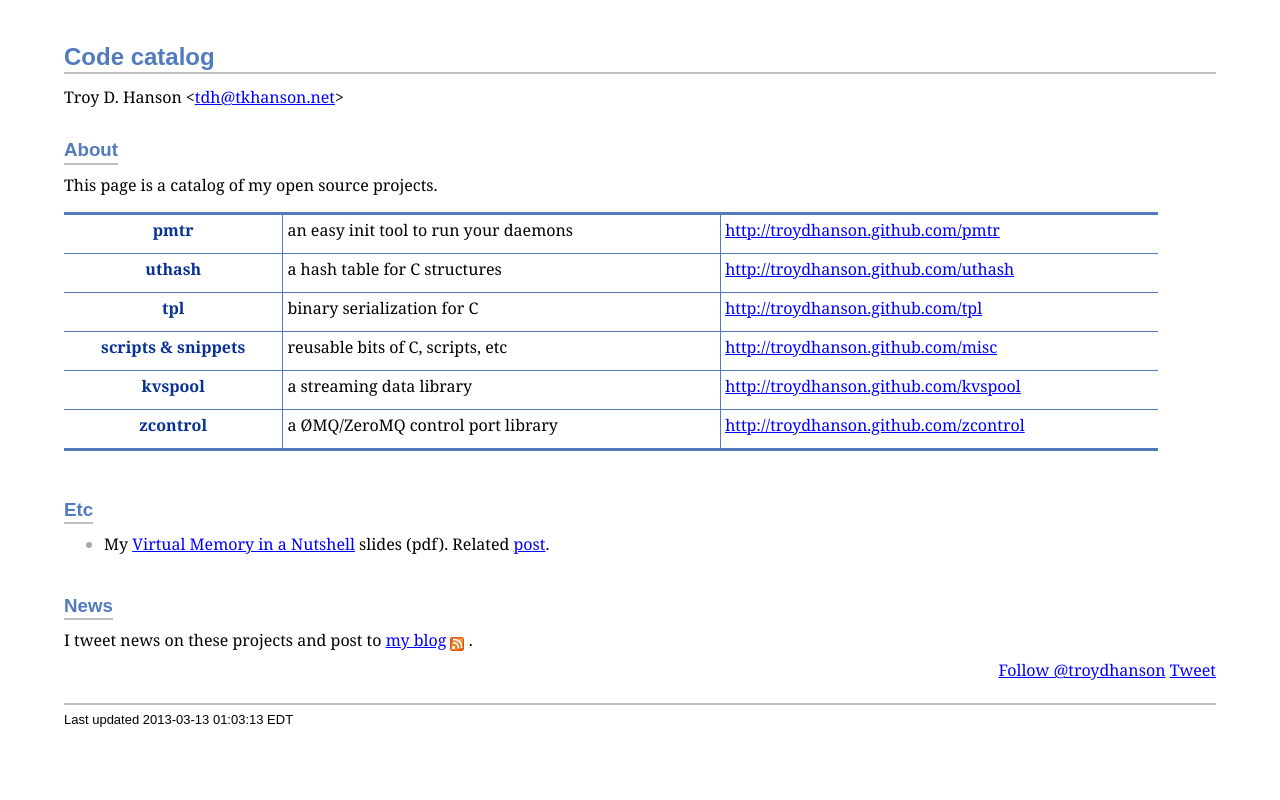
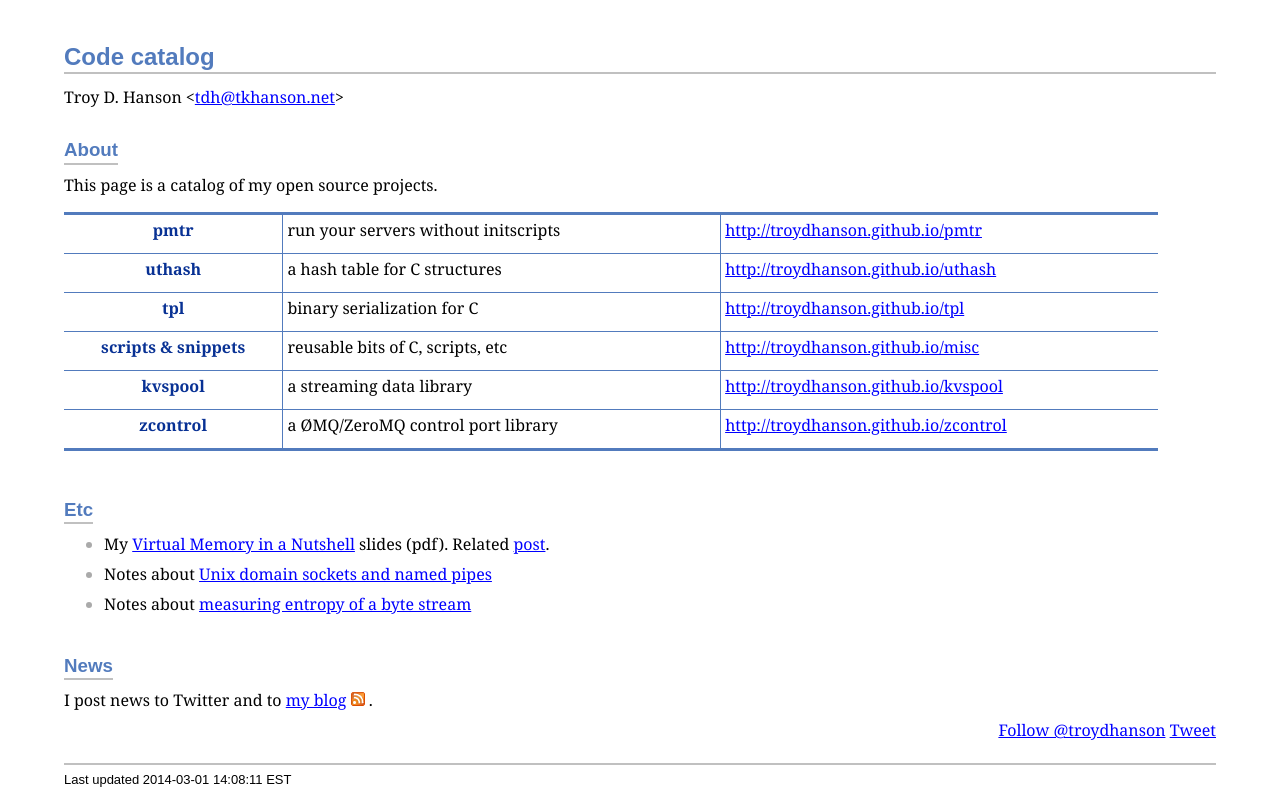
Before and after one commit to troydhanson/troydhanson.github.io, a plain HTML site: page index.html in a window 1280 px wide. Drawn offline with Linux system fonts and the light colour scheme.

Commit message:
add a few links

```diff
--- a/index.html
+++ b/index.html
@@ -2,7 +2,7 @@
 <html lang="en">
 <head>
 <meta http-equiv="Content-Type" content="text/html; charset=UTF-8">
-<meta name="generator" content="AsciiDoc 8.6.8">
+<meta name="generator" content="AsciiDoc 8.6.7">
 <title></title>
 <style type="text/css">
 /* Shared CSS for AsciiDoc xhtml11 and html5 backends */
@@ -86,14 +86,10 @@ ul, ol, li > p {
 ul > li     { color: #aaa; }
 ul > li > * { color: black; }
 
-.monospaced, code, pre {
-  font-family: "Courier New", Courier, monospace;
-  font-size: inherit;
-  color: navy;
+pre {
   padding: 0;
   margin: 0;
 }
-
 
 #author {
   color: #527bbd;
@@ -222,7 +218,7 @@ div.exampleblock > div.content {
 }
 
 div.imageblock div.content { padding-left: 0; }
-span.image img { border-style: none; vertical-align: text-bottom; }
+span.image img { border-style: none; }
 a.image:visited { color: white; }
 
 dl {
@@ -418,6 +414,12 @@ div.unbreakable { page-break-inside: avoid; }
  *
  * */
 
+tt {
+  font-family: "Courier New", Courier, monospace;
+  font-size: inherit;
+  color: navy;
+}
+
 div.tableblock {
   margin-top: 1.0em;
   margin-bottom: 1.5em;
@@ -450,6 +452,12 @@ div.tableblock > table[frame="vsides"] {
  * html5 specific
  *
  * */
+
+.monospaced {
+  font-family: "Courier New", Courier, monospace;
+  font-size: inherit;
+  color: navy;
+}
 
 table.tableblock {
   margin-top: 1.0em;
@@ -530,8 +538,6 @@ body.manpage div.sectionbody {
 @media print {
   body.manpage div#toc { display: none; }
 }
-
-
 </style>
 <script type="text/javascript">
 /*<![CDATA[*/
@@ -749,33 +755,33 @@ width:95%;
 <tbody>
 <tr>
 <td class="tableblock halign-center valign-top" ><p class="tableblock"><strong>pmtr</strong></p></td>
-<td class="tableblock halign-left valign-top" ><p class="tableblock">an easy init tool to run your daemons</p></td>
-<td class="tableblock halign-left valign-top" ><p class="tableblock"><a href="http://troydhanson.github.com/pmtr">http://troydhanson.github.com/pmtr</a></p></td>
+<td class="tableblock halign-left valign-top" ><p class="tableblock">run your servers without initscripts</p></td>
+<td class="tableblock halign-left valign-top" ><p class="tableblock"><a href="http://troydhanson.github.io/pmtr">http://troydhanson.github.io/pmtr</a></p></td>
 </tr>
 <tr>
 <td class="tableblock halign-center valign-top" ><p class="tableblock"><strong>uthash</strong></p></td>
 <td class="tableblock halign-left valign-top" ><p class="tableblock">a hash table for C structures</p></td>
-<td class="tableblock halign-left valign-top" ><p class="tableblock"><a href="http://troydhanson.github.com/uthash">http://troydhanson.github.com/uthash</a></p></td>
+<td class="tableblock halign-left valign-top" ><p class="tableblock"><a href="http://troydhanson.github.io/uthash">http://troydhanson.github.io/uthash</a></p></td>
 </tr>
 <tr>
 <td class="tableblock halign-center valign-top" ><p class="tableblock"><strong>tpl</strong></p></td>
 <td class="tableblock halign-left valign-top" ><p class="tableblock">binary serialization for C</p></td>
-<td class="tableblock halign-left valign-top" ><p class="tableblock"><a href="http://troydhanson.github.com/tpl">http://troydhanson.github.com/tpl</a></p></td>
+<td class="tableblock halign-left valign-top" ><p class="tableblock"><a href="http://troydhanson.github.io/tpl">http://troydhanson.github.io/tpl</a></p></td>
 </tr>
 <tr>
 <td class="tableblock halign-center valign-top" ><p class="tableblock"><strong>scripts &amp; snippets</strong></p></td>
 <td class="tableblock halign-left valign-top" ><p class="tableblock">reusable bits of C, scripts, etc</p></td>
-<td class="tableblock halign-left valign-top" ><p class="tableblock"><a href="http://troydhanson.github.com/misc">http://troydhanson.github.com/misc</a></p></td>
+<td class="tableblock halign-left valign-top" ><p class="tableblock"><a href="http://troydhanson.github.io/misc">http://troydhanson.github.io/misc</a></p></td>
 </tr>
 <tr>
 <td class="tableblock halign-center valign-top" ><p class="tableblock"><strong>kvspool</strong></p></td>
 <td class="tableblock halign-left valign-top" ><p class="tableblock">a streaming data library</p></td>
-<td class="tableblock halign-left valign-top" ><p class="tableblock"><a href="http://troydhanson.github.com/kvspool">http://troydhanson.github.com/kvspool</a></p></td>
+<td class="tableblock halign-left valign-top" ><p class="tableblock"><a href="http://troydhanson.github.io/kvspool">http://troydhanson.github.io/kvspool</a></p></td>
 </tr>
 <tr>
 <td class="tableblock halign-center valign-top" ><p class="tableblock"><strong>zcontrol</strong></p></td>
 <td class="tableblock halign-left valign-top" ><p class="tableblock">a ØMQ/ZeroMQ control port library</p></td>
-<td class="tableblock halign-left valign-top" ><p class="tableblock"><a href="http://troydhanson.github.com/zcontrol">http://troydhanson.github.com/zcontrol</a></p></td>
+<td class="tableblock halign-left valign-top" ><p class="tableblock"><a href="http://troydhanson.github.io/zcontrol">http://troydhanson.github.io/zcontrol</a></p></td>
 </tr>
 </tbody>
 </table>
@@ -788,11 +794,21 @@ width:95%;
 My <a href="virtual_memory.pdf">Virtual Memory in a Nutshell</a> slides (pdf). Related <a href="http://troydhanson.wordpress.com/2010/07/18/virtual-memory-in-a-nutshell">post</a>.
 </p>
 </li>
+<li>
+<p>
+Notes about <a href="http://troydhanson.github.io/misc/Unix_domain_sockets.html">Unix domain sockets and named pipes</a>
+</p>
+</li>
+<li>
+<p>
+Notes about <a href="http://troydhanson.github.io/misc/Entropy.html">measuring entropy of a byte stream</a>
+</p>
+</li>
 </ul></div>
 </div>
 <div class="sect2">
 <h3 id="_news">News</h3>
-<div class="paragraph"><p>I tweet news on these projects and post to <a href="http://troydhanson.wordpress.com/">my blog</a> <span class="image">
+<div class="paragraph"><p>I post news to Twitter and to <a href="http://troydhanson.wordpress.com/">my blog</a> <span class="image">
 <img src="rss.png" alt="(RSS)">
 </span>.</p></div>
 <div style="float:right">
@@ -808,7 +824,7 @@ My <a href="virtual_memory.pdf">Virtual Memory in a Nutshell</a> slides (pdf). R
 <div id="footnotes"><hr></div>
 <div id="footer">
 <div id="footer-text">
-Last updated 2013-03-13 01:03:13 EDT
+Last updated 2014-03-01 14:08:11 EST
 </div>
 </div>
 </body>
```
Also changed, not shown: index.txt.
